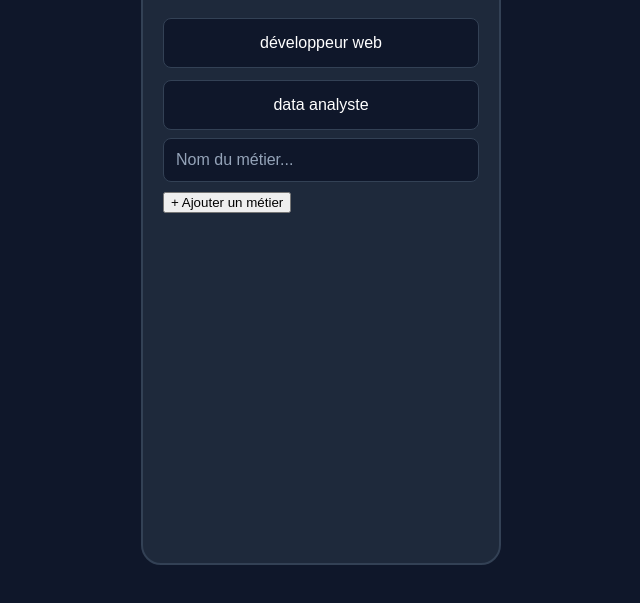
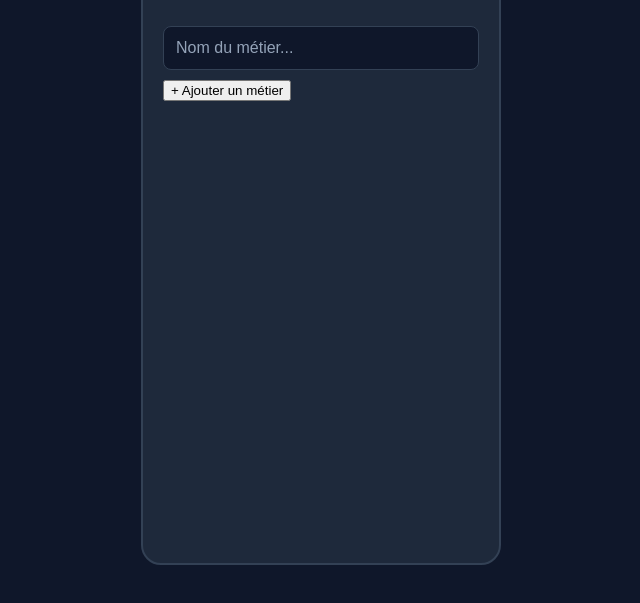
Before and after one commit to Gui0014/mon-app-metier, a plain HTML site: page index.html in a window 1280 px wide. Shown: the part 155-758 px from the top of the page, without its empty margins (319-959 px from the left). Drawn offline with Linux system fonts and the light colour scheme; some packages are replaced by stand-ins of ours; no server answers; a script that the page names is missing.

Commit message:
Update index.html

```diff
--- a/index.html
+++ b/index.html
@@ -15,11 +15,6 @@
     <header>
         <h1>ACCUEIL</h1>
     </header>
-
-    <div class="liste-metiers">
-        <button class="btn-metier">développeur web</button>
-        <button class="btn-metier">data analyste</button>
-    </div>
 
     <!-- Zone pour saisir un nouveau métier -->
     <div class="zone-ajout">
```
